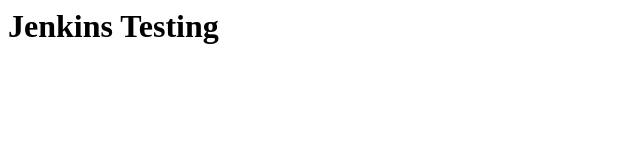
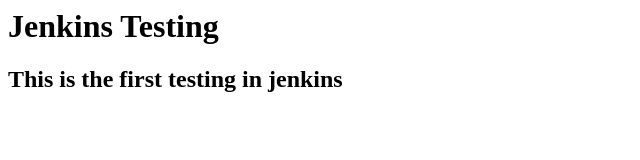
Before and after one commit to moniraje/jenkins, a plain HTML site: page index.html in a window 1280 px wide. Shown: the whole page, without its empty margins (0-640 px from the left). Drawn offline with Linux system fonts and the light colour scheme.

Commit message:
Update index.html

```diff
--- a/index.html
+++ b/index.html
@@ -1,5 +1,6 @@
 <html>
 <body>
 <h1>Jenkins Testing</h1>
+<h2> This is the first testing in jenkins </h2>
 </body>
 </html>
```
